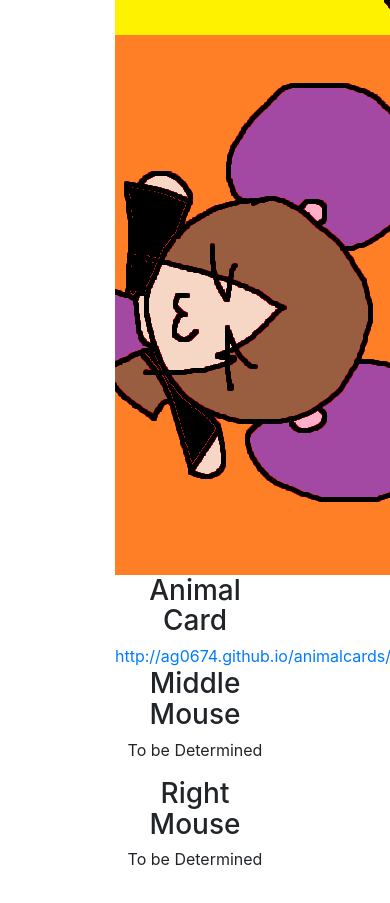
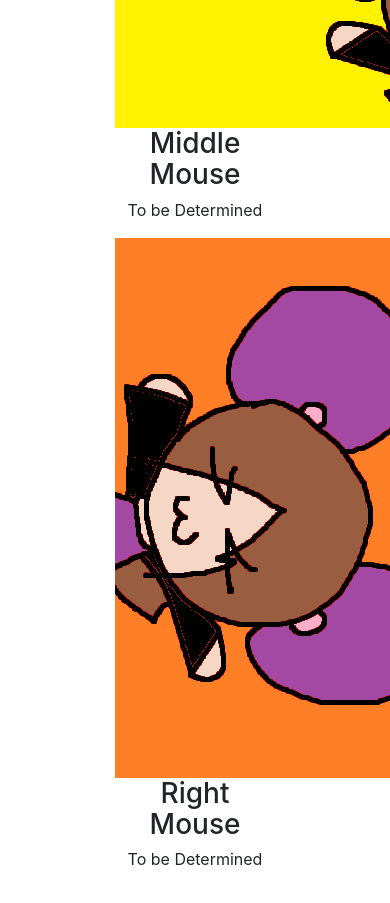
Before and after one commit to ag0674/ag0674.github.io, a plain HTML site: page portfolio/index.html in a window 390 px wide. Shown: the part 1620-2523 px from the top of the page. Drawn offline with nearby package versions, Linux system fonts and the light colour scheme.

Commit message:
Update index.html

```diff
--- a/portfolio/index.html
+++ b/portfolio/index.html
@@ -34,25 +34,16 @@
 			<div class="row">
 				<div class="col-xs-4 col-sm-4 col-md-4 col-lg-4">
 					<img src="img/left-mouse.png" class="bottom-mouse">
+					<h3 class="bottom-text">Animal Card</h3>
+					<a href="http://ag0674.github.io/animalcards/" class="bottom-text">http://ag0674.github.io/animalcards/</a>
 				</div>
 				<div class="col-xs-4 col-sm-4 col-md-4 col-lg-4">
 					<img src="img/middle-mouse.png" class="bottom-mouse">
+					<h3 class="bottom-text">Middle Mouse</h3>
+					<p class="bottom-text">To be Determined</p>
 				</div>
 				<div class="col-xs-4 col-sm-4 col-md-4 col-lg-4">
 					<img src="img/right-mouse.png" class="bottom-mouse">
-				</div>
-			</div>
-			<!--text for three images at bottom-->
-			<div class="row">
-				<div class= "col-xs-4 col-sm-4 col-md-4 col-lg-4">
-					<h3 class="bottom-text">Animal Card</h3>
-					<a href="http://ag0674.github.io/animalcards/" class="bottom-text">http://ag0674.github.io/animalcards/</a>
-				</div>
-				<div class= "col-xs-4 col-sm-4 col-md-4 col-lg-4">
-					<h3 class="bottom-text">Middle Mouse</h3>
-					<p class="bottom-text">To be Determined</p>
-				</div>
-				<div class= "col-xs-4 col-sm-4 col-md-4 col-lg-4">
 					<h3 class="bottom-text">Right Mouse</h3>
 					<p class="bottom-text">To be Determined</p>
 				</div>
```
